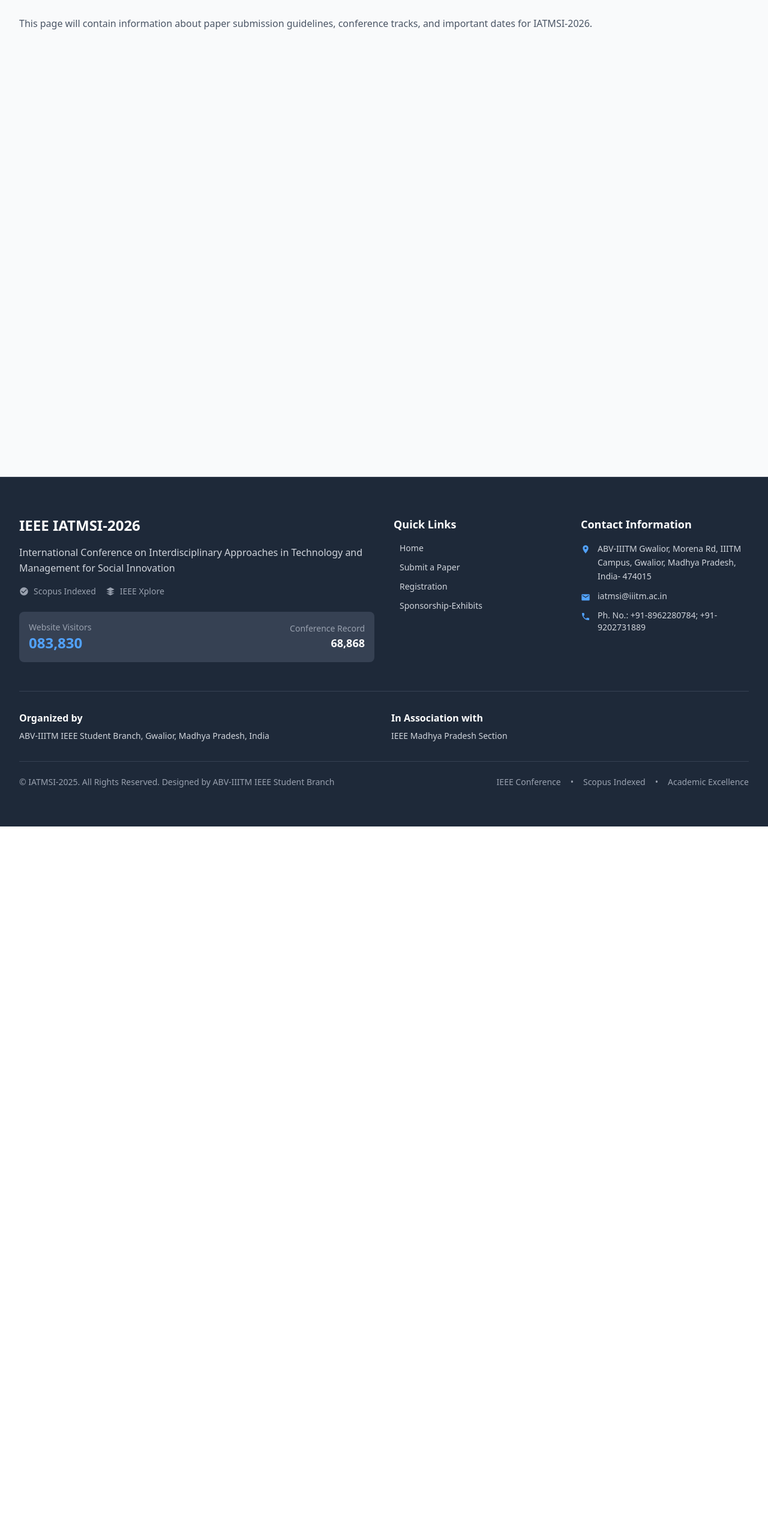
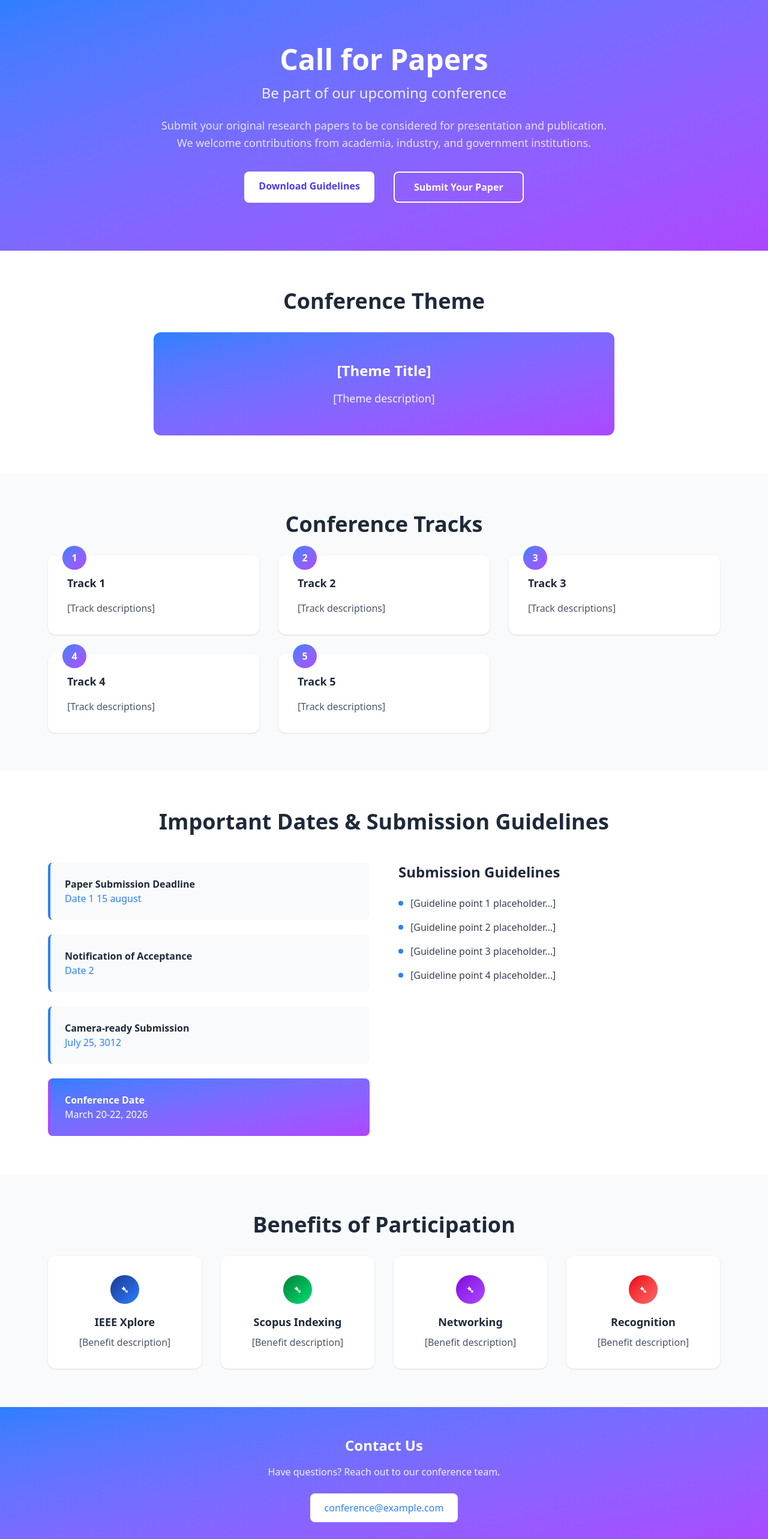
Before and after one commit to princexpoddar/iatmsi, a React (Vite) app in the folder client/: page /call-for-papers in a window 1280 px wide. Shown: the part 160-2726 px from the top of the page at 60% size. Before the commit the page ends 1538 px from the top, so only its background shows below. Built offline with nearby package versions, Linux system fonts and the light colour scheme.

Commit message:
Call For Papers

```diff
--- a/client/src/App.jsx
+++ b/client/src/App.jsx
@@ -27,7 +27,7 @@
 import Awards from './pages/Awards';
 import Footer from './components/Footer';
 import ApplyReviewer from './pages/ApplyReviewer.jsx';
-
+import SubmitPaper from './pages/SubmitPaper.jsx';
 
 function App() {
   return (
@@ -60,6 +60,7 @@
           <Route path="/call-for-reviewers" element={<CallForReviewers />} />
           <Route path="/keynote-talks" element={<KeynoteTalks />} />
           <Route path="/awards" element={<Awards />} />
+          <Route path="/submit-paper" element={<SubmitPaper />} />
         </Routes>
         <Footer />
       </div>
--- a/client/src/components/Navbar.jsx
+++ b/client/src/components/Navbar.jsx
@@ -30,8 +30,8 @@
             <Link to="/register" className="bg-gray-800 text-white hover:bg-gray-700 px-4 py-2 text-base font-medium transition-colors rounded">
               Register
             </Link>
-            <Link to="/contact-us" className="bg-gray-800 text-white hover:bg-gray-700 px-4 py-2 text-base font-medium transition-colors rounded">
-              Contact Us
+            <Link to="/contact-support" className="bg-gray-800 text-white hover:bg-gray-700 px-4 py-2 text-base font-medium transition-colors rounded">
+              Contact Support
             </Link>
           </nav>
         </div>
--- a/client/src/pages/CallForPapers.jsx
+++ b/client/src/pages/CallForPapers.jsx
@@ -1,13 +1,166 @@
-import React from 'react';
+import React from "react";
 
 function CallForPapers() {
   return (
-    <div className="min-h-screen bg-gray-50 py-8">
-      <div className="max-w-7xl mx-auto px-4 sm:px-6 lg:px-8">
-        <p className="text-gray-600">
-          This page will contain information about paper submission guidelines, conference tracks, and important dates for IATMSI-2026.
-        </p>
-      </div>
+    <div className="min-h-screen bg-gray-50">
+      {/* hero sec*/}
+      <section className="bg-gradient-to-br from-blue-500 to-purple-500 py-20 text-white">
+        <div className="max-w-6xl mx-auto px-4 text-center">
+          <h1 className="text-5xl font-bold mb-4">Call for Papers</h1>
+          <h2 className="text-2xl mb-6 opacity-90">
+            Be part of our upcoming conference
+          </h2>
+          <p className="text-lg leading-relaxed max-w-3xl mx-auto mb-8 opacity-80">
+            Submit your original research papers to be considered for
+            presentation and publication. We welcome contributions from
+            academia, industry, and government institutions.
+          </p>
+          <div className="flex flex-wrap gap-4 justify-center">
+            <a
+            href="/call-for-papers.txt"
+            download
+            className="bg-white text-indigo-600 font-semibold px-6 py-3 rounded-lg hover:bg-gray-100 transition-all duration-300 mr-4"
+          >
+            Download Guidelines
+          </a>
+            <a
+              href="/submit-paper"
+              className="border-2 border-white text-white px-8 py-3 rounded-lg font-semibold hover:bg-white hover:text-blue-500 hover:-translate-y-0.5 transition-all"
+            >
+              Submit Your Paper
+            </a>
+          </div>
+        </div>
+      </section>
+
+      {/*themes */}
+      <section className="py-16 bg-white text-center">
+        <h2 className="text-4xl font-bold text-gray-800 mb-8">Conference Theme</h2>
+        <div className="bg-gradient-to-br from-blue-500 to-purple-500 text-white p-12 rounded-xl max-w-3xl mx-auto">
+          <h3 className="text-2xl font-bold mb-4">[Theme Title]</h3>
+          <p className="text-lg opacity-90">
+            [Theme description]
+          </p>
+        </div>
+      </section>
+
+      <section className="py-16 bg-gray-50">
+        <h2 className="text-4xl font-bold text-gray-800 mb-8 text-center">
+          Conference Tracks
+        </h2>
+        <div className="grid gap-8 max-w-6xl mx-auto px-4 sm:grid-cols-2 lg:grid-cols-3">
+          {[1, 2, 3, 4, 5].map((num) => (
+            <div
+              key={num}
+              className="bg-white p-8 rounded-xl shadow hover:-translate-y-1 hover:shadow-xl transition-all relative"
+            >
+              <span className="absolute -top-4 left-6 bg-gradient-to-br from-blue-500 to-purple-500 text-white w-10 h-10 rounded-full flex items-center justify-center font-bold">
+                {num}
+              </span>
+              <h3 className="text-lg font-semibold text-gray-800 mb-4">
+                Track {num}
+              </h3>
+              <p className="text-gray-600">
+                [Track descriptions]
+              </p>
+            </div>
+          ))}
+        </div>
+      </section>
+
+      {/* dates n guides sec */}
+      <section id="dates" className="py-16 bg-white">
+        <h2 className="text-4xl font-bold text-gray-800 mb-12 text-center">
+          Important Dates & Submission Guidelines
+        </h2>
+        <div className="max-w-6xl mx-auto grid gap-12 px-4 md:grid-cols-2">
+          <div className="flex flex-col gap-6">
+            {[
+              {event:"Paper Submission Deadline", date:"Date 1 15 august"},
+              {event:"Notification of Acceptance", date:"Date 2"},
+              {event:"Camera-ready Submission", date:"July 25, 3012"},
+            ].map((d, i) => (
+              <div
+                key={i}
+                className="flex justify-between items-center p-6 bg-gray-50 border-l-4 border-blue-500 rounded-lg hover:bg-gray-100 hover:translate-x-1 transition-all"
+              >
+                <div>
+                  <p className="font-semibold text-gray-800">{d.event}</p>
+                  <p className="text-blue-500 font-medium">{d.date}</p>
+                </div>
+              </div>
+            ))}
+            <div className="flex justify-between items-center p-6 rounded-lg bg-gradient-to-br from-blue-500 to-purple-500 border-l-4 border-purple-500 text-white">
+              <div>
+                <p className="font-semibold">Conference Date</p>
+                <p className="font-medium">March 20-22, 2026</p>
+              </div>
+            </div>
+          </div>
+
+          {/*guidelines */}
+          <div>
+            <h3 className="text-2xl font-bold text-gray-800 mb-6">
+              Submission Guidelines
+            </h3>
+            <ul className="list-none">
+              {[1, 2, 3, 4].map((i) => (
+                <li key={i} className="flex items-start mb-4">
+                  <span className="w-2 h-2 bg-blue-500 rounded-full mr-3 mt-2"></span>
+                  <span className="text-gray-700">
+                    [Guideline point {i} placeholder...]
+                  </span>
+                </li>
+              ))}
+            </ul>
+          </div>
+        </div>
+      </section>
+
+      <section className="py-16 bg-gray-50">
+        <h2 className="text-4xl font-bold text-gray-800 mb-8 text-center">
+          Benefits of Participation
+        </h2>
+        <div className="grid gap-8 max-w-6xl mx-auto px-4 sm:grid-cols-2 lg:grid-cols-4">
+          {[
+            {title:"IEEE Xplore", color:"from-blue-900 to-blue-500"},
+            {title:"Scopus Indexing", color:"from-green-700 to-green-400"},
+            {title:"Networking", color:"from-purple-700 to-purple-500"},
+            {title:"Recognition", color:"from-red-600 to-red-400"},
+          ].map((b, i) => (
+            <div
+              key={i}
+              className="bg-white p-8 rounded-xl shadow text-center hover:-translate-y-1 hover:shadow-xl transition-all"
+            >
+              <div
+                className={`w-12 h-12 rounded-full mx-auto mb-4 flex items-center justify-center text-white font-bold bg-gradient-to-br ${b.color}`}
+              >
+                ➴
+              </div>
+              <h3 className="text-lg font-semibold text-gray-800 mb-2">
+                {b.title}
+              </h3>
+              <p className="text-gray-600">[Benefit description]</p>
+            </div>
+          ))}
+        </div>
+      </section>
+
+      {/* Contact Section */}
+      <section className="bg-gradient-to-br from-blue-500 to-purple-500 py-12 text-white">
+        <div className="text-center max-w-lg mx-auto">
+          <h2 className="text-2xl font-bold mb-4">Contact Us</h2>
+          <p className="mb-6 opacity-90">
+            Have questions? Reach out to our conference team.
+          </p>
+          <a
+            href="mailto:conference@example.com"
+            className="bg-white text-blue-500 px-6 py-3 rounded-lg font-medium hover:bg-gray-100 hover:-translate-y-0.5 transition-all inline-block"
+          >
+            conference@example.com
+          </a>
+        </div>
+      </section>
     </div>
   );
 }
--- a/client/src/pages/ApplyReviewer.jsx
+++ b/client/src/pages/SubmitPaper.jsx
@@ -1,12 +1,12 @@
 import React from 'react';
 
-export default function ApplyReviewer() {
+export default function SubmitPaper() {
   return (
     <div className="min-h-screen bg-gray-50 py-12 px-4 sm:px-6 lg:px-8">
       <div className="max-w-4xl mx-auto">
 
         <h1 className="text-3xl font-bold text-center text-blue-700 mb-6">
-          Apply to Become a Reviewer
+          Paper Submission
         </h1>
 
         {/* instructions */}
@@ -22,31 +22,31 @@
         {/* guideline download */}
         <div className="mt-8 text-center">
           <a
-            href="/sample-guidelines.pdf"
+            href="/call-for-papers.txt"
             download
             className="bg-blue-600 hover:bg-blue-700 text-white px-6 py-2 rounded-lg shadow"
           >
-            📄 Download Reviewer Guidelines
+            📄 Download Submission Guidelines
           </a>
         </div>
 
         {/* Sform */}
         <form className="mt-12 bg-white p-6 rounded-lg shadow-md space-y-4">
           <h2 className="text-xl font-semibold text-gray-800 mb-4">
-            Reviewer Application Form
+            Application Form
           </h2>
           <input
             type="text"
-            placeholder="Full Name"
+            placeholder=" Author 1 Full Name"
             className="w-full border p-2 rounded"
           />
           <input
             type="email"
-            placeholder="Email Address"
+            placeholder="Author 1 Email Address"
             className="w-full border p-2 rounded"
           />
           <textarea
-            placeholder="Your Area of Expertise"
+            placeholder="Your Area of Expertise (more areas can be added later)"
             className="w-full border p-2 rounded"
           ></textarea>
           <button
```
Also changed, not shown: client/src/pages/CallForReviewers.jsx (+3 -4 lines), client/src/data/call-for-papers.txt (added).
